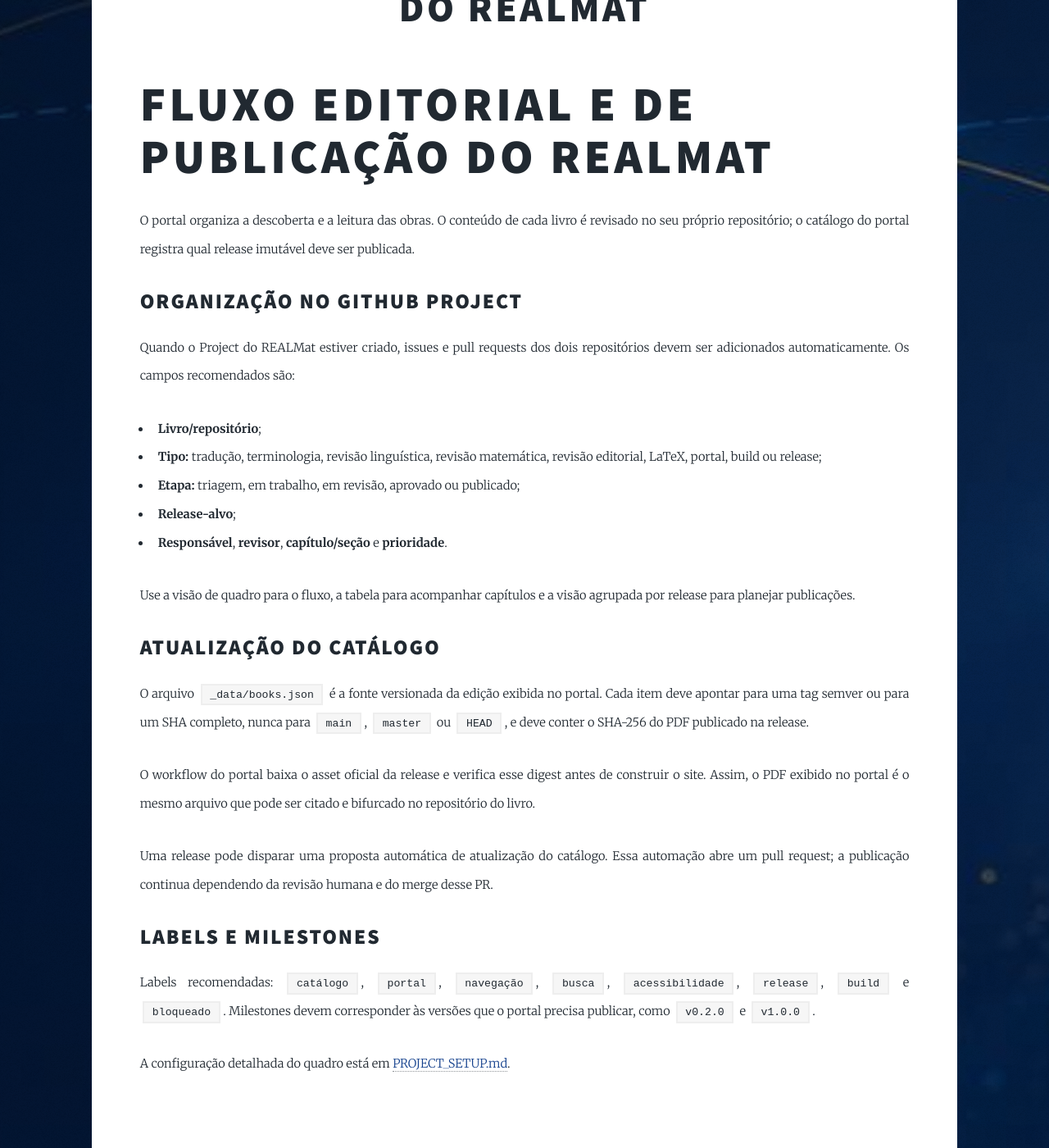
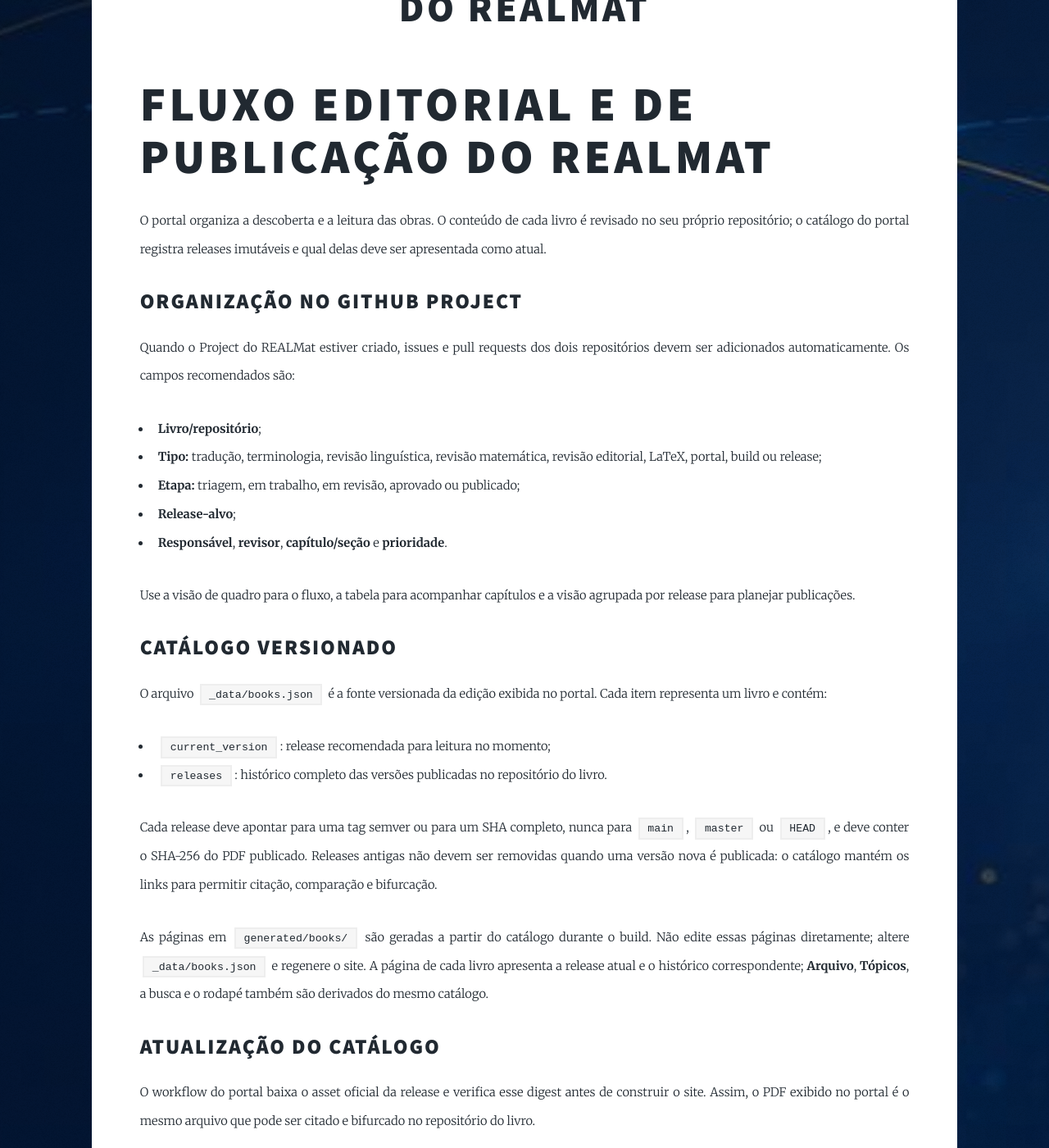
Before and after one commit to projetorealmat/projetorealmat.github.io, a Jekyll site: the page built from EDITORIAL_WORKFLOW.md, in a window 1280 px wide and 1400 px high, scrolled down 451 px. Shown: the whole window at 82% size. Built offline with Jekyll 4.4.1, drawn with Linux system fonts in a browser that asks for light colours; our own code applies the rules of GitHub Pages for plain Markdown files; some of the changed text lies outside the part shown.

Commit message:
docs(catalog): document version history and generated pages

```diff
--- a/EDITORIAL_WORKFLOW.md
+++ b/EDITORIAL_WORKFLOW.md
@@ -1,6 +1,6 @@
 # Fluxo editorial e de publicação do REALMat
 
-O portal organiza a descoberta e a leitura das obras. O conteúdo de cada livro é revisado no seu próprio repositório; o catálogo do portal registra qual release imutável deve ser publicada.
+O portal organiza a descoberta e a leitura das obras. O conteúdo de cada livro é revisado no seu próprio repositório; o catálogo do portal registra releases imutáveis e qual delas deve ser apresentada como atual.
 
 ## Organização no GitHub Project
 
@@ -14,13 +14,22 @@
 
 Use a visão de quadro para o fluxo, a tabela para acompanhar capítulos e a visão agrupada por release para planejar publicações.
 
+## Catálogo versionado
+
+O arquivo `_data/books.json` é a fonte versionada da edição exibida no portal. Cada item representa um livro e contém:
+
+- `current_version`: release recomendada para leitura no momento;
+- `releases`: histórico completo das versões publicadas no repositório do livro.
+
+Cada release deve apontar para uma tag semver ou para um SHA completo, nunca para `main`, `master` ou `HEAD`, e deve conter o SHA-256 do PDF publicado. Releases antigas não devem ser removidas quando uma versão nova é publicada: o catálogo mantém os links para permitir citação, comparação e bifurcação.
+
+As páginas em `generated/books/` são geradas a partir do catálogo durante o build. Não edite essas páginas diretamente; altere `_data/books.json` e regenere o site. A página de cada livro apresenta a release atual e o histórico correspondente; **Arquivo**, **Tópicos**, a busca e o rodapé também são derivados do mesmo catálogo.
+
 ## Atualização do catálogo
-
-O arquivo `_data/books.json` é a fonte versionada da edição exibida no portal. Cada item deve apontar para uma tag semver ou para um SHA completo, nunca para `main`, `master` ou `HEAD`, e deve conter o SHA-256 do PDF publicado na release.
 
 O workflow do portal baixa o asset oficial da release e verifica esse digest antes de construir o site. Assim, o PDF exibido no portal é o mesmo arquivo que pode ser citado e bifurcado no repositório do livro.
 
-Uma release pode disparar uma proposta automática de atualização do catálogo. Essa automação abre um pull request; a publicação continua dependendo da revisão humana e do merge desse PR.
+Uma release pode disparar uma proposta automática de atualização do catálogo. Essa automação faz upsert da nova versão, preserva as versões anteriores e abre um pull request; a publicação continua dependendo da revisão humana e do merge desse PR.
 
 ## Labels e milestones
 
```
